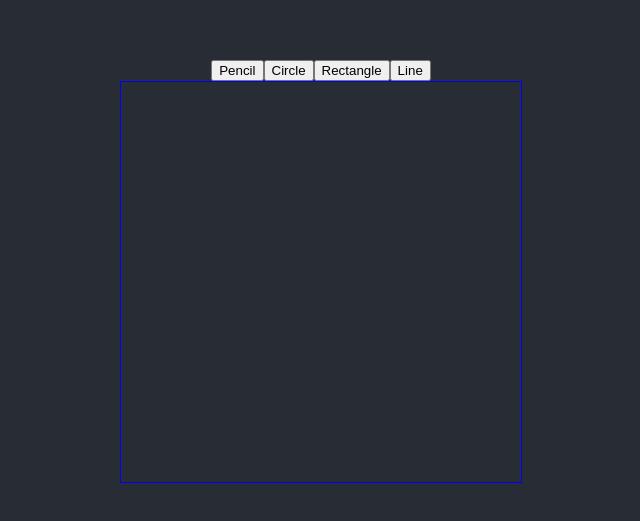
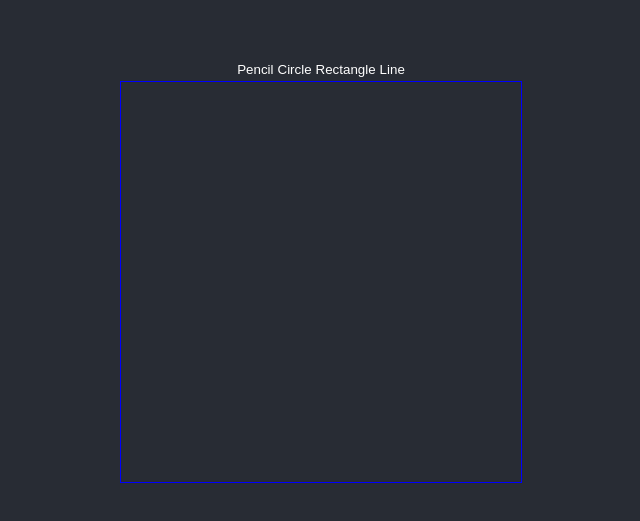
Before and after one commit to gcazaciuc/drawy, a React (Create React App) app: page / in a window 1280 px wide. Shown: the part 131-652 px from the top of the page, without its empty margins (319-959 px from the left). Built offline with nearby package versions, Linux system fonts and the light colour scheme.

Commit message:
Enable shape editing

```diff
--- a/package.json
+++ b/package.json
@@ -10,6 +10,8 @@
     "@types/node": "^12.0.0",
     "@types/react": "^17.0.0",
     "@types/react-dom": "^17.0.0",
+    "classnames": "^2.3.1",
+    "point-in-polygon": "^1.1.0",
     "react": "^17.0.2",
     "react-dom": "^17.0.2",
     "react-scripts": "4.0.3",
--- a/src/App.css
+++ b/src/App.css
@@ -36,3 +36,16 @@
     transform: rotate(360deg);
   }
 }
+
+.toolbar-btn {
+  background: transparent;
+  color: white;
+  -moz-outline: 0;
+  outline: none;
+  border: 0;
+  line-height: 1;
+  cursor: pointer;
+  text-align: left;
+  margin: 4px 2px;
+  padding: 0;
+}
--- /dev/null
+++ b/src/components/EditShape.tsx
@@ -0,0 +1,17 @@
+import { IShape } from "../types/Geometry"
+import { DragPoint } from "./DragPoint"
+
+interface IEditShapeProps {
+    children?: React.ReactNode | null;
+    shape: IShape;
+    onGrabDragPoint: (pointIdx: number) => void;
+    onReleaseDragPoint: (pointIdx: number) => void;
+}
+
+export const EditShape = ({children, shape, onGrabDragPoint, onReleaseDragPoint}: IEditShapeProps) => {
+    const onUpdateShapeDragPoint = () => {}
+
+    return (<>
+       {shape.points.map((p, idx) => (<DragPoint point={p} key={idx} onGrabDragPoint={() => onGrabDragPoint(idx)} onReleaseDragPoint={() => onReleaseDragPoint(idx)}/>))}
+    </>)
+}
--- a/src/components/Editor.tsx
+++ b/src/components/Editor.tsx
@@ -1,26 +1,30 @@
 import { useRef, useState } from "react";
-import { PEN_TOOL, RECTANGLE_TOOL } from "../constants/constants";
+import { PEN_TOOL } from "../constants/constants";
 import { IShape, Point, ShapeType } from "../types/Geometry";
 import { Rectangle } from "./Rectangle";
 import { Shape } from "./Shape";
 import { Circle } from "./Circle";
 import { Toolbar } from "./Toolbar";
-import { CIRCLE_TOOL } from "../constants/constants";
 import { Line } from "./Line";
-import { LINE_TOOL } from "../constants/constants";
-
+import pointInPolygon from 'point-in-polygon';
+import { EditShape } from "./EditShape";
 
 export const Editor = () => {
     const [currentDrawingPoints, setCurrentDrawingPoints] = useState<ShapeType>([]);
     const [previewPoint, setPreviewPoint] = useState<Point | null>(null);
     const [shapes, setShapes] = useState<Array<IShape>>([]);
-    const [selectedTool, setSelectedTool] = useState(PEN_TOOL)
-
+    const [editedShape, setEditedShape] = useState<IShape | null>(null);
+    const [draggedPoint, setDraggedPoint] = useState<number | null>(null);
+    const [selectedTool, setSelectedTool] = useState<string|null>(null)
+    const idCounter = useRef(1);
     const container = useRef<SVGSVGElement>(null);
     const SENSITIVITY = 5;
     const isShapeClosed = (startingPoint: Point, point: Point) => {
         return startingPoint && point && Math.abs(startingPoint[0] - point[0]) < SENSITIVITY && Math.abs(startingPoint[1] - point[1]) < SENSITIVITY;
     }
+    const isStandardShapeClosed = () => currentDrawingPoints.length >= 1;
+    const uuid = () => `shape_${idCounter.current++}`;
+
     const getPointInCanvas = (e: any) => {
         if(container === null || !container.current) {
             return null;
@@ -38,74 +42,88 @@ export const Editor = () => {
                 return;
             }
 
+            if (selectedTool !== null) {
                 if (selectedTool === PEN_TOOL) {
-                if (!isShapeClosed(currentDrawingPoints[0], point)) {
+                    if (isShapeClosed(currentDrawingPoints[0], point)) {
+                        const newShape = {id: uuid(), type: selectedTool, points: currentDrawingPoints};
+                        setShapes((shapes) => shapes.concat(newShape));
+                        setCurrentDrawingPoints([]);
+                        setPreviewPoint(null);
+                    } else {
                         setCurrentDrawingPoints((points) => {
                             return points.concat([point])
                         });
+                    }
                 } else {
-                    const newShape = {type: 'path', points: currentDrawingPoints};
+                    if (isStandardShapeClosed()) {
+                        const newShape = {id: uuid(), type: selectedTool, points: currentDrawingPoints.concat([point])};
                         setShapes((shapes) => shapes.concat(newShape));
                         setCurrentDrawingPoints([]);
                         setPreviewPoint(null);
-                }
-            }
-
-            if (selectedTool === RECTANGLE_TOOL) {
-                if (currentDrawingPoints.length < 2) {
+                    } else {
                         setCurrentDrawingPoints((points) => {
                             return points.concat([point])
                         });
-                } else {
-                    const newShape = {type: 'rectangle', points: currentDrawingPoints};
-                    setShapes((shapes) => shapes.concat(newShape));
-                    setCurrentDrawingPoints([]);
-                    setPreviewPoint(null);
                     }
                 }
-
-            if (selectedTool === CIRCLE_TOOL) {
-                if (currentDrawingPoints.length < 2) {
-                    setCurrentDrawingPoints((points) => {
-                        return points.concat([point])
+            } else {
+                const selectedShape = shapes.find((shape) => {
+                    switch(shape.type) {
+                        case 'path':
+                            return pointInPolygon(point, shape.points);
+                        case 'rectangle':
+                            return pointInPolygon(point, [
+                                shape.points[0],
+                                [shape.points[0][0], shape.points[1][1]],
+                                shape.points[1],
+                                [shape.points[1][0], shape.points[0][1]]
+                            ])
+                    }
                 });
+                if (selectedShape) {
+                    setEditedShape(selectedShape);
                 } else {
-                    const newShape = {type: 'circle', points: currentDrawingPoints};
-                    setShapes((shapes) => shapes.concat(newShape));
-                    setCurrentDrawingPoints([]);
-                    setPreviewPoint(null);
-                }
-            }
-
-            if (selectedTool === LINE_TOOL) {
-                if (currentDrawingPoints.length < 2) {
-                    setCurrentDrawingPoints((points) => {
-                        return points.concat([point])
-                    });
-                } else {
-                    const newShape = {type: 'line', points: currentDrawingPoints};
-                    setShapes((shapes) => shapes.concat(newShape));
-                    setCurrentDrawingPoints([]);
-                    setPreviewPoint(null);
+                    setEditedShape(null);
                 }
             }
     }
 
     const showPreview = (e: any) => {
-        if (!currentDrawingPoints.length) {
-            return;
-        }
-
         const point = getPointInCanvas(e);
         if (!point) {
             return;
         }
+        if(draggedPoint !== null) {
+            updateDragPoint(draggedPoint, point);
+        }
+        if (currentDrawingPoints.length) {
             setPreviewPoint(point);
         }
+    }
+    const updateDragPoint = (idx: number, point: Point) => {
+        const updatedShapes = shapes.map((shape) => {
+            if (editedShape && shape.id === editedShape.id) {
+                const newPoints = shape.points.slice();
+                newPoints[idx] = point;
+                shape.points = newPoints;
+            }
 
+            return shape;
+        })
+        setShapes(updatedShapes)
+    }
     const onSelectTool = (tool: string) => {
-       setSelectedTool(tool);
+       setSelectedTool(tool === selectedTool ? null : tool);
     }
+
+    const onGrabDragPoint = (idx: number) => {
+        setDraggedPoint(idx);
+    }
+
+    const onReleaseDragPoint = (idx: number) => {
+        setDraggedPoint(null);
+    }
+
     const renderShape = (shape: IShape, isClosed: boolean = true) => {
         switch(shape.type) {
             case 'path':
@@ -116,30 +134,20 @@ export const Editor = () => {
                 return (<Circle points={shape.points} />)
             case 'line':
                 return (<Line points={shape.points} />)
+            default:
+                return null;
         }
 
     }
-    const getCurrentShape = () => {
-        switch(selectedTool) {
-            case PEN_TOOL:
-                return 'path';
-            case RECTANGLE_TOOL:
-                return 'rectangle';
-            case CIRCLE_TOOL:
-                return 'circle';
-            case LINE_TOOL:
-                return 'line';
-        }
 
-        return '';
-    }
     const previewPoints = previewPoint ? currentDrawingPoints.concat([previewPoint]) : currentDrawingPoints;
     return (
     <div>
-        <Toolbar onSelectTool={onSelectTool} />
+        <Toolbar onSelectTool={onSelectTool} selectedTool={selectedTool} />
         <svg height="400" width="400" onClick={onCanvasClicked} onMouseMove={showPreview} ref={container} style={{border: '1px solid blue'}}>
-            {currentDrawingPoints.length && previewPoint && renderShape({type: getCurrentShape(), points:  previewPoints }, false)}
+            {currentDrawingPoints.length && previewPoint && selectedTool && renderShape({id: 'preview', type: selectedTool, points:  previewPoints }, false)}
             {shapes.map((shape) => renderShape(shape, true))}
+            {editedShape && <EditShape onGrabDragPoint={onGrabDragPoint} onReleaseDragPoint={onReleaseDragPoint} shape={editedShape} />}
         </svg>
     </div>
     );
--- a/src/components/Shape.tsx
+++ b/src/components/Shape.tsx
@@ -17,5 +17,5 @@ export const Shape = ({points, isClosed}: ShapeProps) => {
 
     const closeCommand = isClosed ? 'Z' : '';
 
-    return (<path d={`${path} ${closeCommand}`} stroke="green" stroke-width="1" fill="none" />);
+    return (<path d={`${path} ${closeCommand}`} stroke="green" strokeWidth="1" fill="none" />);
 }
--- /dev/null
+++ b/src/components/Toolbar.css
@@ -0,0 +1,3 @@
+.active {
+    color:aqua
+}
--- a/src/components/Toolbar.tsx
+++ b/src/components/Toolbar.tsx
@@ -1,16 +1,25 @@
 import { CIRCLE_TOOL, LINE_TOOL, PEN_TOOL, RECTANGLE_TOOL } from "../constants/constants";
+import classnames from 'classnames';
+import './Toolbar.css';
 
 interface ToolbarProps {
     onSelectTool: (tool: string) => void;
+    selectedTool: string | null;
 }
 
-export const Toolbar = ({onSelectTool}: ToolbarProps) => {
+export const Toolbar = ({onSelectTool, selectedTool}: ToolbarProps) => {
+
+    const penClass = classnames("toolbar-btn", {"active": selectedTool=== PEN_TOOL});
+    const circleClass = classnames("toolbar-btn", {"active": selectedTool=== CIRCLE_TOOL});
+    const rectangleClass = classnames("toolbar-btn", {"active": selectedTool=== RECTANGLE_TOOL});
+    const lineClass = classnames("toolbar-btn", {"active": selectedTool=== LINE_TOOL});
+
     return (
         <div className="toolbar">
-            <button className="toolbar-btn" onClick={() => onSelectTool(PEN_TOOL)}>Pencil</button>
-            <button className="toolbar-btn" onClick={() => onSelectTool(CIRCLE_TOOL)}>Circle</button>
-            <button className="toolbar-btn" onClick={() => onSelectTool(RECTANGLE_TOOL)}>Rectangle</button>
-            <button className="toolbar-btn" onClick={() => onSelectTool(LINE_TOOL)}>Line</button>
+            <button className={penClass} onClick={() => onSelectTool(PEN_TOOL)}>Pencil</button>
+            <button className={circleClass} onClick={() => onSelectTool(CIRCLE_TOOL)}>Circle</button>
+            <button className={rectangleClass} onClick={() => onSelectTool(RECTANGLE_TOOL)}>Rectangle</button>
+            <button className={lineClass} onClick={() => onSelectTool(LINE_TOOL)}>Line</button>
         </div>
     );
 }
--- a/src/constants/constants.ts
+++ b/src/constants/constants.ts
@@ -1,4 +1,4 @@
-export const PEN_TOOL = 'pen_tool';
-export const CIRCLE_TOOL = 'circle_tool';
-export const RECTANGLE_TOOL = 'rectangle_tool';
-export const LINE_TOOL = 'line_tool';
+export const PEN_TOOL = 'path';
+export const CIRCLE_TOOL = 'circle';
+export const RECTANGLE_TOOL = 'rectangle';
+export const LINE_TOOL = 'line';
--- a/src/types/Geometry.ts
+++ b/src/types/Geometry.ts
@@ -2,5 +2,6 @@ export type Point = [number, number];
 export type ShapeType = Array<Point>;
 export interface IShape {
     type: string;
+    id: string;
     points: Array<Point>;
 }
--- /dev/null
+++ b/src/types/global.d.ts
@@ -0,0 +1 @@
+declare module 'point-in-polygon';
```
Also changed, not shown: src/components/DragPoint.tsx (added, +22 -0 lines), 1 other file (tests, documents, lock files or other folders). Lines whose indentation alone changed are shown as unchanged.
